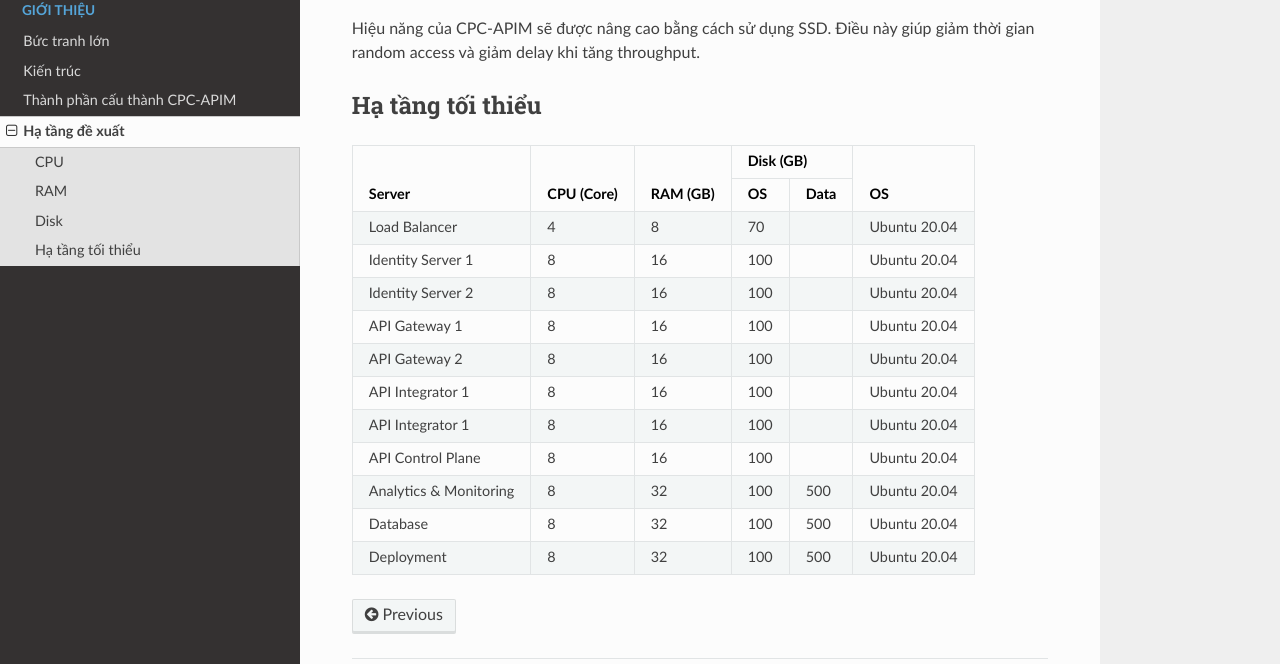
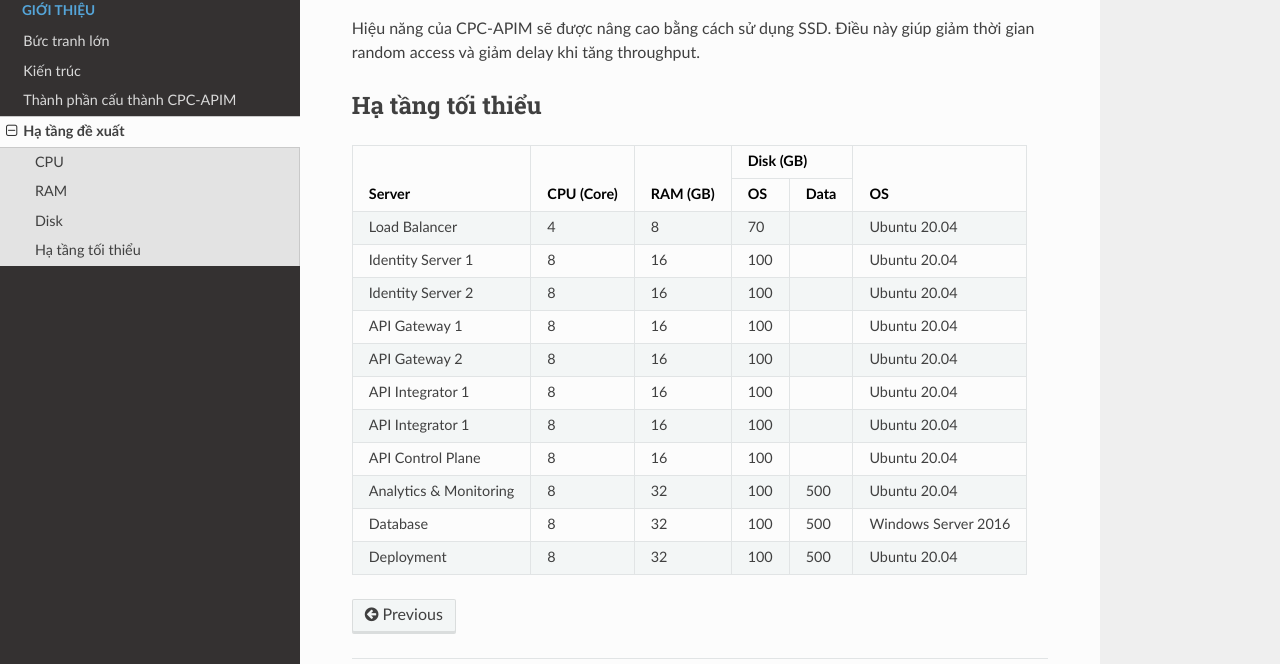
Before and after one commit to Winnguyen1511/cpc-apim, a Sphinx documentation site: the page built from docs/intro/recommended_hardware.rst, in a window 1280 px wide and 900 px high, scrolled down 583 px. Shown: the part 136-800 px from the top of the window. Built offline with Sphinx 7.4.7 and the Read the Docs theme 2.0.0, drawn with Linux system fonts in a browser that asks for light colours; pages that are not in the unit, such as notebooks, are missing from menus.

Commit message:
Update recommended_hardware.rst

```diff
--- a/docs/intro/recommended_hardware.rst
+++ b/docs/intro/recommended_hardware.rst
@@ -32,30 +32,30 @@
 Hạ tầng tối thiểu
 -----------------
 
-+-----------------------+---------------+-------------+-------------+-----------------+
-|        Server         |   CPU (Core)  |   RAM (GB)  |   Disk (GB) |       OS        |
-|                       |               |             +-----+-------+                 |
-|                       |               |             | OS  |  Data |                 |
-+=======================+===============+=============+=====+=======+=================+
-| Load Balancer         |       4       |      8      | 70  |       |   Ubuntu 20.04  |
-+-----------------------+---------------+-------------+-----+-------+-----------------+
-| Identity Server 1     |       8       |      16     | 100 |       |   Ubuntu 20.04  |
-+-----------------------+---------------+-------------+-----+-------+-----------------+
-| Identity Server 2     |       8       |      16     | 100 |       |   Ubuntu 20.04  |
-+-----------------------+---------------+-------------+-----+-------+-----------------+
-| API Gateway 1         |       8       |      16     | 100 |       |   Ubuntu 20.04  |
-+-----------------------+---------------+-------------+-----+-------+-----------------+
-| API Gateway 2         |       8       |      16     | 100 |       |   Ubuntu 20.04  |
-+-----------------------+---------------+-------------+-----+-------+-----------------+
-| API Integrator 1      |       8       |      16     | 100 |       |   Ubuntu 20.04  |
-+-----------------------+---------------+-------------+-----+-------+-----------------+
-| API Integrator 1      |       8       |      16     | 100 |       |   Ubuntu 20.04  |
-+-----------------------+---------------+-------------+-----+-------+-----------------+
-| API Control Plane     |       8       |      16     | 100 |       |   Ubuntu 20.04  |
-+-----------------------+---------------+-------------+-----+-------+-----------------+
-| Analytics & Monitoring|       8       |      32     | 100 | 500   |   Ubuntu 20.04  |
-+-----------------------+---------------+-------------+-----+-------+-----------------+
-| Database              |       8       |      32     | 100 | 500   |   Ubuntu 20.04  |
-+-----------------------+---------------+-------------+-----+-------+-----------------+
-| Deployment            |       8       |      32     | 100 | 500   |   Ubuntu 20.04  |
-+-----------------------+---------------+-------------+-----+-------+-----------------+
++-----------------------+---------------+-------------+-------------+-------------------+
+|        Server         |   CPU (Core)  |   RAM (GB)  |   Disk (GB) |       OS          |
+|                       |               |             +-----+-------+                   |
+|                       |               |             | OS  |  Data |                   |
++=======================+===============+=============+=====+=======+===================+
+| Load Balancer         |       4       |      8      | 70  |       |   Ubuntu 20.04    |
++-----------------------+---------------+-------------+-----+-------+-------------------+
+| Identity Server 1     |       8       |      16     | 100 |       |   Ubuntu 20.04    |
++-----------------------+---------------+-------------+-----+-------+-------------------+
+| Identity Server 2     |       8       |      16     | 100 |       |   Ubuntu 20.04    |
++-----------------------+---------------+-------------+-----+-------+-------------------+
+| API Gateway 1         |       8       |      16     | 100 |       |   Ubuntu 20.04    |
++-----------------------+---------------+-------------+-----+-------+-------------------+
+| API Gateway 2         |       8       |      16     | 100 |       |   Ubuntu 20.04    |
++-----------------------+---------------+-------------+-----+-------+-------------------+
+| API Integrator 1      |       8       |      16     | 100 |       |   Ubuntu 20.04    |
++-----------------------+---------------+-------------+-----+-------+-------------------+
+| API Integrator 1      |       8       |      16     | 100 |       |   Ubuntu 20.04    |
++-----------------------+---------------+-------------+-----+-------+-------------------+
+| API Control Plane     |       8       |      16     | 100 |       |   Ubuntu 20.04    |
++-----------------------+---------------+-------------+-----+-------+-------------------+
+| Analytics & Monitoring|       8       |      32     | 100 | 500   |   Ubuntu 20.04    |
++-----------------------+---------------+-------------+-----+-------+-------------------+
+| Database              |       8       |      32     | 100 | 500   |Windows Server 2016|
++-----------------------+---------------+-------------+-----+-------+-------------------+
+| Deployment            |       8       |      32     | 100 | 500   |   Ubuntu 20.04    |
++-----------------------+---------------+-------------+-----+-------+-------------------+
```
